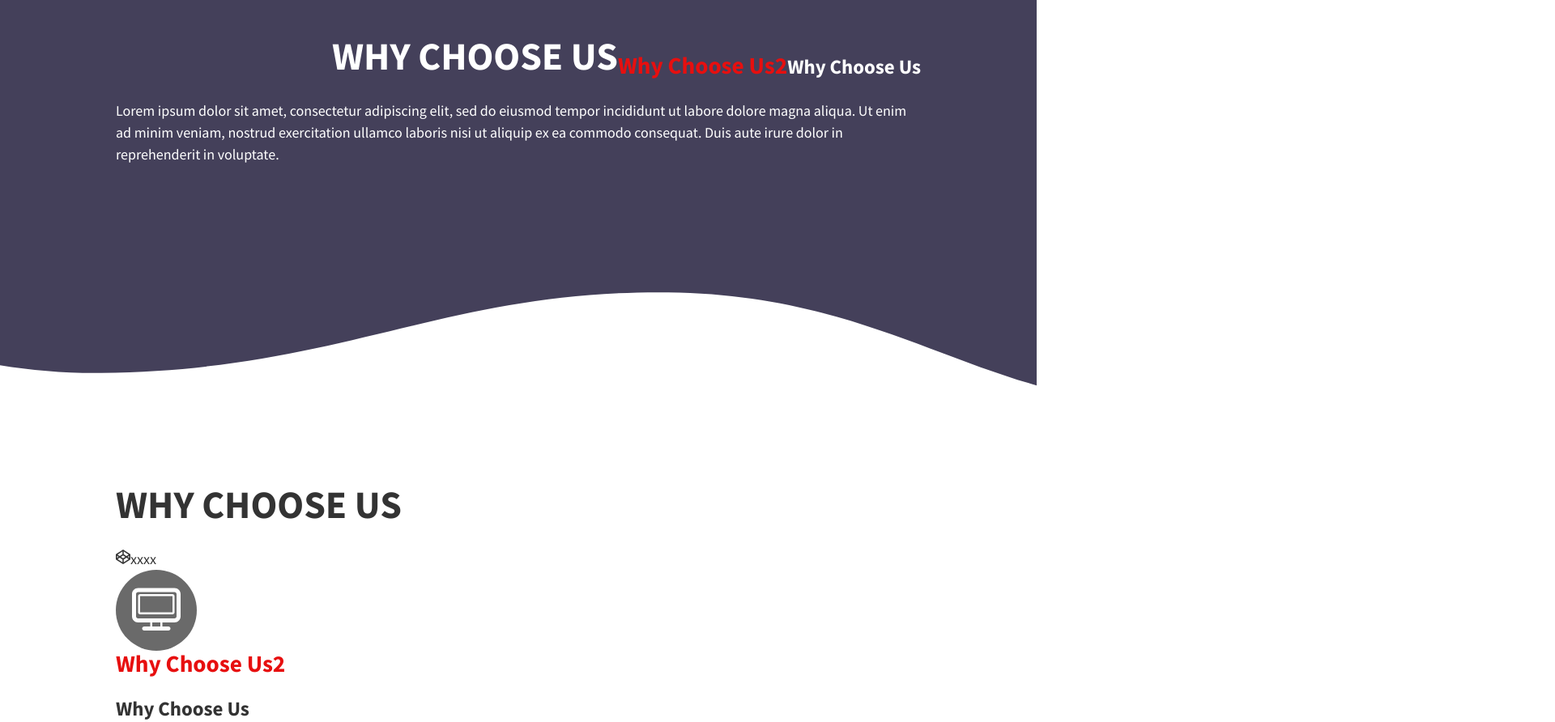
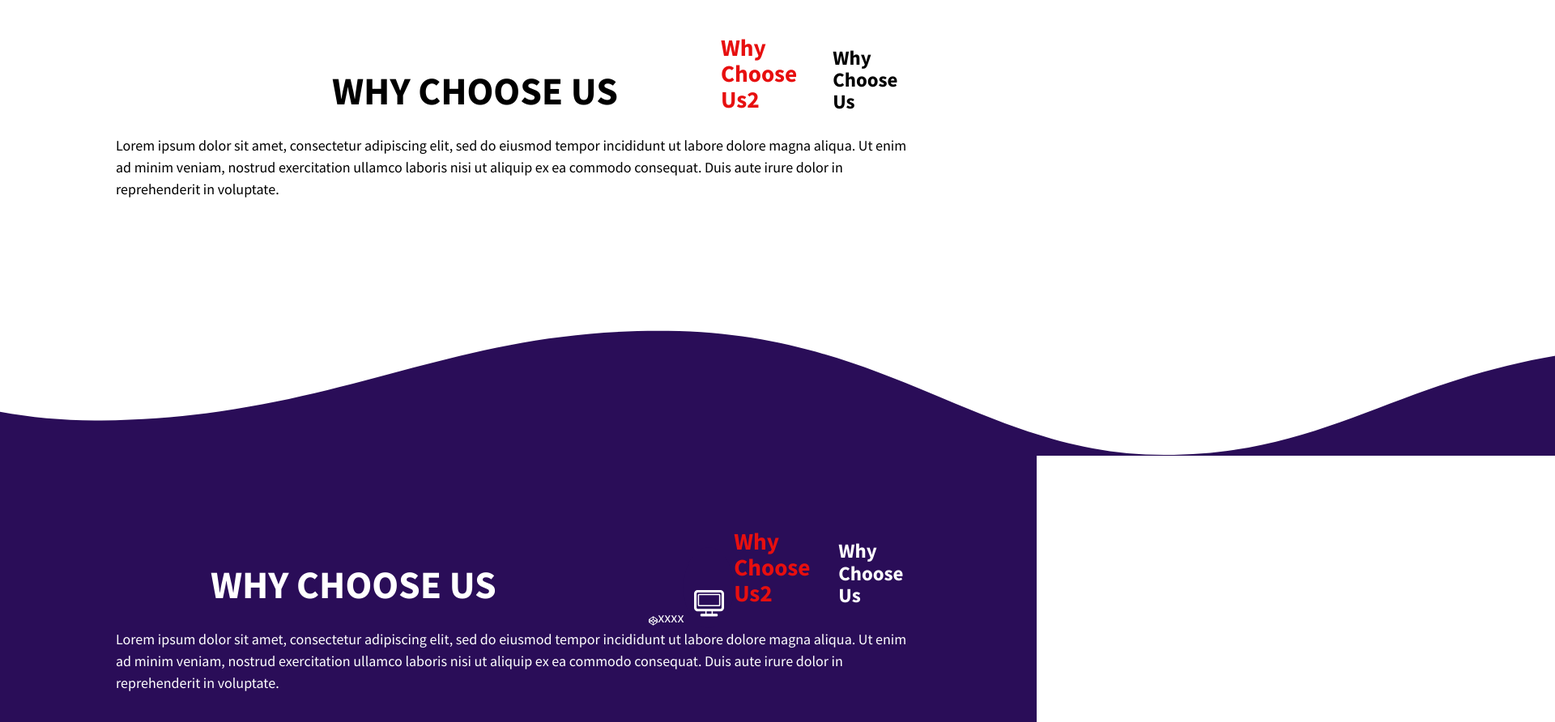
Before and after one commit to mlafuentecr/gatsby-base, a Gatsby site: page / in a window 1280 px wide. Shown: the part 660-1552 px from the top of the page at 81% size, 1920 px wide, since content can reach past the window. Built offline with nearby package versions, Linux system fonts and the light colour scheme; Gatsby itself is replaced by a stand-in of ours; a web font is replaced by a local one.

Commit message:
hadeline lettering

```diff
--- a/src/components/SliderIndex.js
+++ b/src/components/SliderIndex.js
@@ -20,7 +20,8 @@ const SliderIndex = (props) => {
       play={true}
       cancelOnInteraction={false} // should stop playing on user interaction
       interval={56000}>
-      <div data-src="https://caferati.me/images/series/bojack-0.png" />
+      <div data-src="https://avada.theme-fusion.com/freelancer/wp-content/uploads/sites/58/2016/05/banner_images.jpg" ><p>The answer is -- Don't think about it.</p>
+    </div>
       <div data-src="https://caferati.me/images/series/bojack-4.jpg" />
       <div data-src="/slider/bojack-5.jpg" />
     </AutoplaySlider>
--- a/src/components/styles/global.scss
+++ b/src/components/styles/global.scss
@@ -1,69 +1,12 @@
 @import './reset';
 @import './menus';
 @import './variables';
+@import './utils';
 @import './headline';
 @import url('https://fonts.googleapis.com/css?family=Source+Sans+Pro:regular,bold,italic&subset=latin,latin-ext');
 
 
 /*<!--=============== GENERAL STYLES  ===============-->*/
-h1{
-    font-size: 48px;
-    margin-bottom: 27px;
-    font-weight: 600;
-    transform: none;
-    text-transform: uppercase;
-}
-h2{
-    color: $principalColor;
-}
-
-#scrollDiv {
-    height: 25px;
-    position: fixed;
-    bottom: 0px;
-    z-index: 999;
-    width: 100%;
-
-    justify-content: right;
-}
-#scrollTop {
-    background: #333;
-    width: 40px;
-    border-radius: 4px 4px 0 0;
-    position: absolute;
-    right: 1%;
-    display: flex;
-    justify-content: center;
-    color: white;
-    pointer-events: auto;
-    opacity: .9;
-    &:hover{
-        background: $menuHover;
-    }
-}
-.hide{display: none;}
-.show{display: flex;}
-
-.hr{
-    overflow: hidden;
-}
-
-.circleIcon {
-    width: 100px;
-    height: 100px;
-    background: #6a6a6a;
-    align-items: center;
-    justify-content: center;
-    display: flex;
-    border-radius: 50%;
-    svg{
-        width: 60%;
-        height: 60%;
-        fill: white;
-    }
-}
-
-
 
 
 html {
@@ -130,62 +73,6 @@ main{
 }
 
 
-$gray:#e7ebee;
-
-.fullBox{
-    background-color: $gray;
-        border-width: 0px 0px 0px 0px;
-    border-color: #eae9e9;
-    border-style: solid;
-    -webkit-background-size: cover;
-    -moz-background-size: cover;
-    -o-background-size: cover;
-    background-size: cover;
-}
-
-.color1{
-    padding: 0px;
-    margin: 0px;
-
-
-    div{
-        color: white;
-        background-color: #44405a;
-        display: flex;
-        align-items: flex-end;
-        justify-content: center;
-    }
-    svg{
-        fill: #44405a;
-        width: 200%;
-        height: 180px;
-    }
-
-    &.invert{
-        background-color: #44405a!important;
-        svg{
-            fill: white;
-        }
-
-    }
-}
-
-.color2{
-    padding: 0px;
-    margin: 0px;
-    display: flex;
-    align-items: flex-end;
-    justify-content: center;
-    svg{
-        fill: white;
-        background-color: $gray;
-        width: 280%;
-        height: 80px;
-        //transform: scaleX(-1);
-    }
-
-
-}
 
 
 /*<!--=============== MEDIAQUERY BEGINGS  ===============-->*/
--- a/src/components/styles/headline.scss
+++ b/src/components/styles/headline.scss
@@ -2,4 +2,7 @@
 
 .awssld{
   max-height: 500px!important;
+}.awssld__content > div {
+  z-index: 99;
+  color: white;
 }
--- /dev/null
+++ b/src/components/styles/utils.scss
@@ -0,0 +1,121 @@
+@import './variables';
+
+/*<!--=============== GENERAL STYLES  ===============-->*/
+
+
+h1{
+  font-size: 48px;
+  margin-bottom: 27px;
+  font-weight: 600;
+  transform: none;
+  text-transform: uppercase;
+}
+h2{
+  color: $principalColor;
+}
+.full{
+  width: 100%;
+}
+#scrollDiv {
+  height: 25px;
+  position: fixed;
+  bottom: 0px;
+  z-index: 999;
+  width: 100%;
+
+  justify-content: right;
+}
+#scrollTop {
+  background: #333;
+  width: 40px;
+  border-radius: 4px 4px 0 0;
+  position: absolute;
+  right: 1%;
+  display: flex;
+  justify-content: center;
+  color: white;
+  pointer-events: auto;
+  opacity: .9;
+  &:hover{
+      background: $menuHover;
+  }
+}
+.hide{display: none;}
+.show{display: flex;}
+
+.hr{
+  overflow: hidden;
+}
+
+.circleIcon {
+  width: 100px;
+  height: 100px;
+  background: #6a6a6a;
+  align-items: center;
+  justify-content: center;
+  display: flex;
+  border-radius: 50%;
+  svg{
+      width: 60%;
+      height: 60%;
+      fill: white;
+  }
+}
+
+
+
+.hr-curve {
+  height: 200px;
+}
+$curveWidth: 200%;
+.color1{
+    padding: 0px;
+    margin: 0px;
+    div{
+        color: black;
+        background-color: white;
+        display: flex;
+        align-items: flex-end;
+        justify-content: center;
+    }
+    .svgCurve{
+        fill: #44405a;
+        width: $curveWidth;
+        height: 180px;
+    }
+
+    &.invert{
+        background-color: #44405a!important;
+        .svgCurve{
+            fill: white;
+        }
+    }
+}
+
+.color2{
+    padding: 0px;
+    margin: 0px;
+    div{
+      color: white;
+      background-color: $menuBackground;
+      display: flex;
+      align-items: flex-end;
+      justify-content: center;
+
+  }
+
+      .svgCurve {
+        fill: white;
+        height: 100%;
+        width: $curveWidth;
+        background: $menuBackground;
+  }
+
+  &.invert{
+    background-color: #44405a!important;
+    .svgCurve{
+        fill: white;
+        transform: rotate(180deg);
+    }
+  }
+}
--- a/src/components/styles/variables.scss
+++ b/src/components/styles/variables.scss
@@ -15,7 +15,7 @@ $menuColor: #2a0d58;
 $menuBackground: $menuColor;
 $menuHover: lighten($menuColor, 50%);
 $menuDiv: darken($menuColor, 5%);
-
+$gray:#e7ebee;
 
 $smallPhone: 360px;
 $ipad: 768px;
--- a/src/pages/index.js
+++ b/src/pages/index.js
@@ -7,9 +7,18 @@ const IndexPage = props => {
 
   const Curve =(props)=>{
     return <div className={props.classname} >
-      <svg class="fusion-hills-candy" fill="#44405a" xmlns="http://www.w3.org/2000/svg" version="1.1" width="100%" viewBox="0 1 1024 107" preserveAspectRatio="none"><path class="st4" d="M0 0h1024v77.3c-49-20.1-120.5-42.4-193.2-42.1-128.9.5-159.8 72.3-255.8 72.3-89.1 0-134.7-80.2-245-82-110.4-1.8-160.9 57.2-280 59.2-17.2.3-33.9-1.8-50-5.7V0z"></path></svg>
+      <svg class="svgCurve" fill="#44405a" xmlns="http://www.w3.org/2000/svg" version="1.1" width="100%" viewBox="0 1 1024 107" preserveAspectRatio="none"><path class="st4" d="M0 0h1024v77.3c-49-20.1-120.5-42.4-193.2-42.1-128.9.5-159.8 72.3-255.8 72.3-89.1 0-134.7-80.2-245-82-110.4-1.8-160.9 57.2-280 59.2-17.2.3-33.9-1.8-50-5.7V0z"></path></svg>
       </div>
   }
+
+
+
+
+
+
+
+
+
 
   return (
     <LayoutIndex>
@@ -17,7 +26,7 @@ const IndexPage = props => {
         <div className="wrap">
           <div className="container mainText">
             <div className="title-section">
-              <h1 className="title">Why Choose Us</h1>
+              <h1 className="title full">Why Choose Us</h1>
               <h2>Why Choose Us2</h2>
               <h3>Why Choose Us</h3>
             </div>
@@ -34,14 +43,14 @@ const IndexPage = props => {
           </div>
       </div>
 
-      <Curve  classname="color1 hr" />
+      <Curve  classname="color2 hr-curve" />
 
 
-        <div className="section ">
+        <div className="section color2">
         <div className="wrap">
           <div className="container mainText">
             <div className="title-section">
-              <h1 className="title">Why Choose Us</h1>
+              <h1 className="title full">Why Choose Us</h1>
               <FaCodepen  color="primary" />xxxx
 
               <div className="circleIcon"> <TiDeviceDesktop   /></div>
@@ -60,8 +69,8 @@ const IndexPage = props => {
           </div>
           </div>
       </div>
-
-        {/* <Curve  classname="color2 hr" /> */}
+      <Curve  classname="color2 invert  hr-curve" />
+        {/* <Curve  classname="color2  hr-curve" /> */}
 
       <div className="section fullBox">
         <div className="wrap">
```
Also changed, not shown: src/components/styles/global.css, src/components/styles/headline.css, src/components/styles/utils.css (added), 3 other files.
